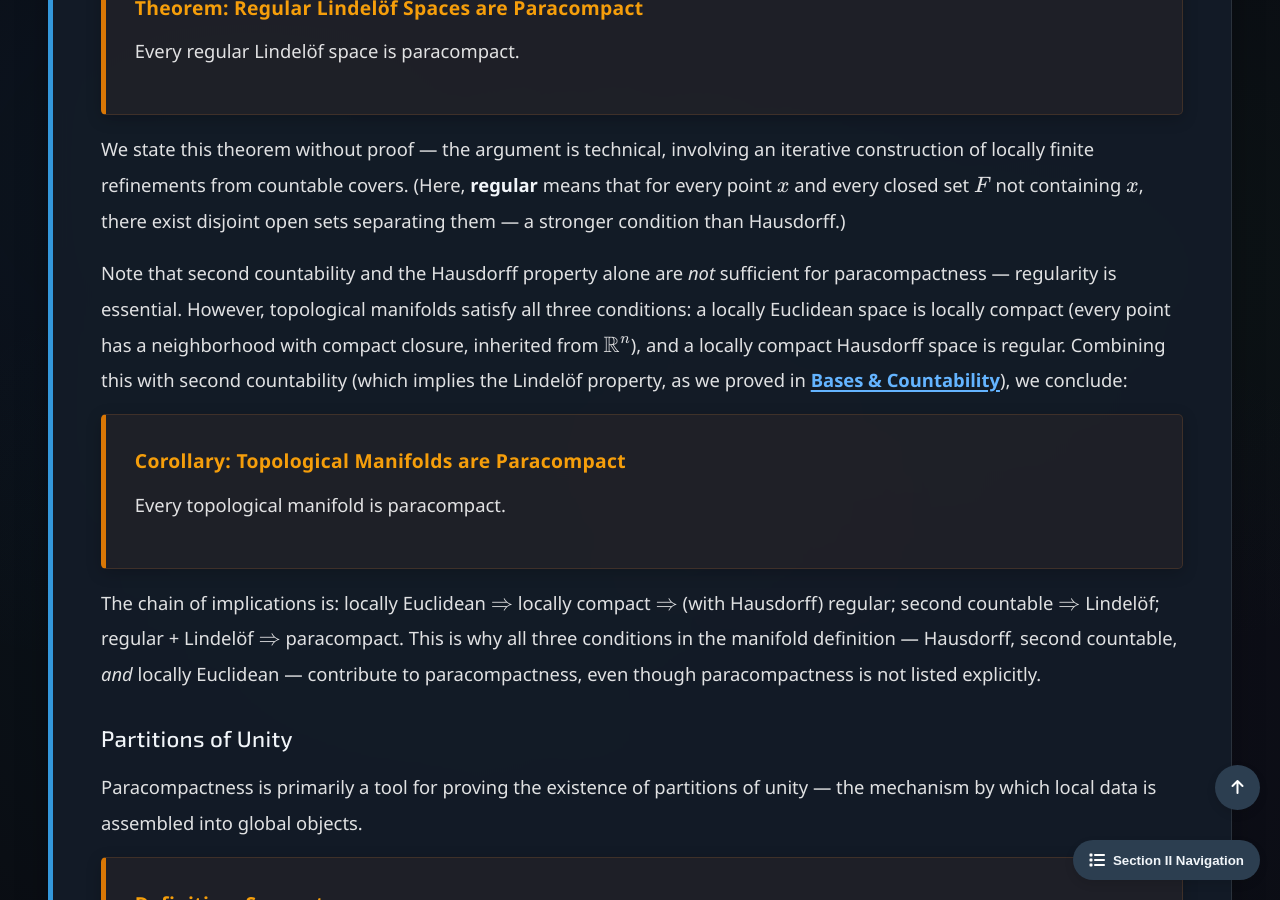
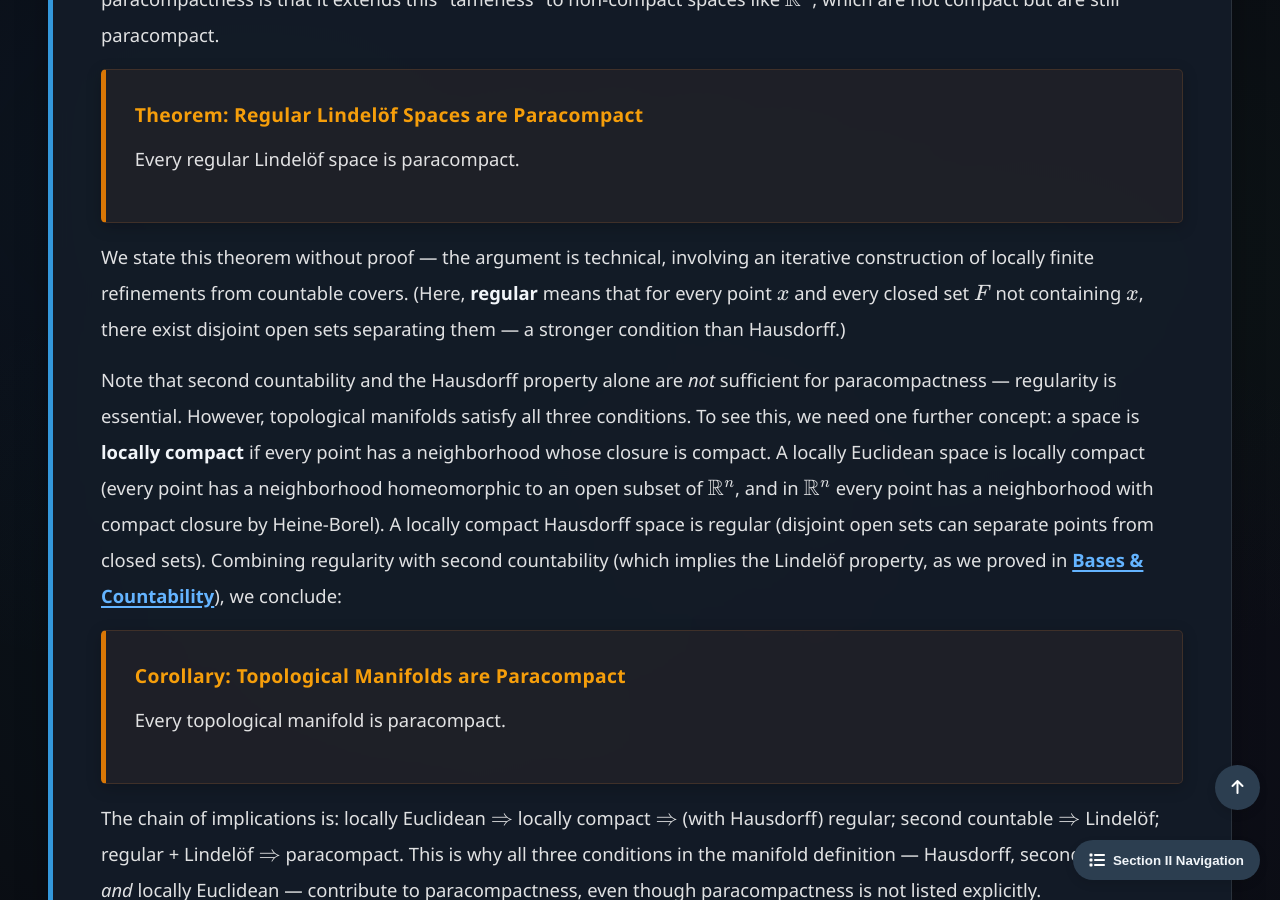
Before and after one commit to Yusukey01/yusukey01.github.io, a Jekyll site: the page built from Mathematics/Calculus/topological_spaces.html, in a window 1280 px wide and 900 px high, scrolled down 24701 px. Built offline with Jekyll 4.4.1, drawn with Linux system fonts in a browser that asks for light colours; some of the changed text lies outside the part shown.

Commit message:
fixed explanations

```diff
--- a/Mathematics/Calculus/topological_spaces.html
+++ b/Mathematics/Calculus/topological_spaces.html
@@ -180,7 +180,7 @@ noindex: true
                     We will use "neighborhood" in this general sense throughout.
                     In a metric space, every neighborhood contains an open ball, and every open ball
                     is a neighborhood, so the two notions coincide. In a general topological space,
-                    neighborhoods are all we have.
+                    neighborhoods take over the role that open balls played in metric spaces.
                 </p>
 
                 <div class="theorem">
@@ -304,9 +304,11 @@ noindex: true
                     <p>
                         On a finite set, the cofinite topology coincides with the discrete topology.
                         On an infinite set, it is strictly coarser than the discrete topology and
-                        is <strong>not metrizable</strong>: any two nonempty open sets intersect
-                        (their complements are finite, so neither complement can contain the other's
-                        infinite open set), which means the space is not Hausdorff.
+                        is <strong>not metrizable</strong>: if \(U\) and \(V\) are nonempty
+                        open sets, then \(X \setminus (U \cap V) = (X \setminus U) \cup (X \setminus V)\)
+                        is a finite union of finite sets, hence finite, so \(U \cap V\) is
+                        nonempty. Since no two nonempty open sets are disjoint, the space
+                        is not Hausdorff.
                     </p>
                 </div>
 
@@ -538,7 +540,9 @@ noindex: true
                     The Lindelöf property bridges second countability and
                     <a href="compactness.html"><strong>compactness</strong></a>:
                     a second countable space is compact if and only if every countable
-                    open cover has a finite subcover.
+                    open cover has a finite subcover. (The "if" direction uses Lindelöf:
+                    given any open cover, extract a countable subcover by the Lindelöf
+                    property, then apply the hypothesis to obtain a finite subcover.)
                 </p>
 
                 <h3>Why Manifolds Require Second Countability</h3>
@@ -814,7 +818,7 @@ noindex: true
 
                 <p>
                     Throughout <a href="metric_space.html"><strong>Metric Spaces</strong></a>
-                    through <a href="homeomorphism.html#equi"><strong>Homeomorphism</strong></a>,
+                    through <a href="homeomorphism.html"><strong>Homeomorphism</strong></a>,
                     we freely worked with subsets of metric spaces — open intervals in
                     \(\mathbb{R}\), spheres in \(\mathbb{R}^n\), closed subspaces of
                     Banach spaces — always assuming that the "natural" topology on a subset
@@ -1090,7 +1094,7 @@ noindex: true
                     </p>
                 </div>
 
-                <!-- ─────────────── 4d: Quotient Topology ─────────────── -->
+
                 <h3 id="quotient">Quotient Topology</h3>
 
                 <p>
@@ -1206,8 +1210,9 @@ noindex: true
                 <p>
                     We state this theorem without proof — the first statement uses the
                     fact that compact group actions are "proper" (a notion we will not
-                    formalize here), and the second generalizes beyond compact subgroups
-                    using the theory of Lie groups. Both will be developed in the
+                    formalize here), and the second is a distinct result about
+                    homogeneous spaces of Lie groups, where closedness of \(H\) replaces
+                    compactness of \(G\). Both will be developed in the
                     chapter on Lie groups. The key takeaway is that
                     "closedness of the subgroup" is the gatekeeper: it is precisely the
                     condition ensuring that the quotient topology separates points,
@@ -1318,10 +1323,16 @@ noindex: true
                 <p>
                     Note that second countability and the Hausdorff property alone are
                     <em>not</em> sufficient for paracompactness — regularity is essential.
-                    However, topological manifolds satisfy all three conditions:
-                    a locally Euclidean space is locally compact (every point has a
-                    neighborhood with compact closure, inherited from \(\mathbb{R}^n\)),
-                    and a locally compact Hausdorff space is regular. Combining this with
+                    However, topological manifolds satisfy all three conditions.
+                    To see this, we need one further concept: a space is
+                    <strong>locally compact</strong> if every point has a neighborhood
+                    whose closure is compact. A locally Euclidean space is locally compact
+                    (every point has a neighborhood homeomorphic to an open subset of
+                    \(\mathbb{R}^n\), and in \(\mathbb{R}^n\) every point has a
+                    neighborhood with compact closure by Heine-Borel).
+                    A locally compact Hausdorff space is regular
+                    (disjoint open sets can separate points from closed sets).
+                    Combining regularity with
                     second countability (which implies the Lindelöf property, as we proved in
                     <a href="#basis"><strong>Bases & Countability</strong></a>), we conclude:
                 </p>
@@ -1503,17 +1514,18 @@ noindex: true
                     Each condition plays a distinct role, and we have seen what goes wrong
                     when any is dropped: without Hausdorff, we get the line with two origins
                     (<a href="#separation"><strong>Hausdorff & Separation</strong></a>); without second countability,
-                    we lose paracompactness, partitions of unity, and embeddability
+                    we can no longer guarantee paracompactness, partitions of unity, or embeddability
                     (<a href="#basis"><strong>Bases & Countability</strong></a>); and without locally Euclidean,
                     we have no coordinate charts to work with at all.
                 </p>
 
-                 <p>
+                <p>
                     A topological manifold gives us local coordinates and global well-behavedness — but it does not yet give us calculus.
                     To differentiate functions and define tangent vectors, we need the transitions between overlapping local coordinate
-                    systems to be <em>smooth</em> (infinitely differentiable). This additional structure is the subject of a future
-                    chapter on <strong>smooth manifolds</strong>.
-                </p>
+                    systems to be <em>smooth</em> (infinitely differentiable). This additional structure is the subject of a future chapter on
+                    <strong>smooth manifolds</strong>.
+                </p>
+
             </section>
 
         </div>
```
